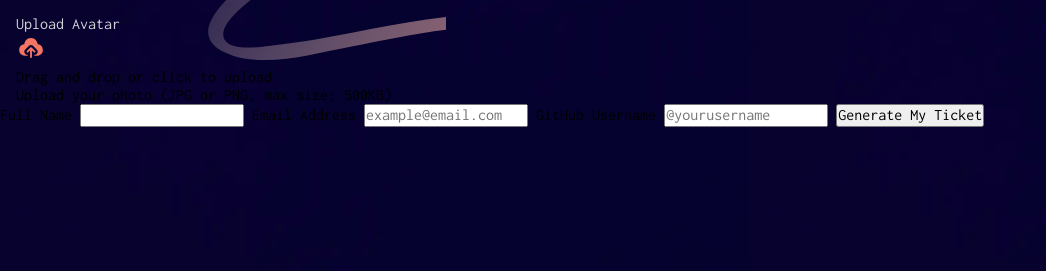
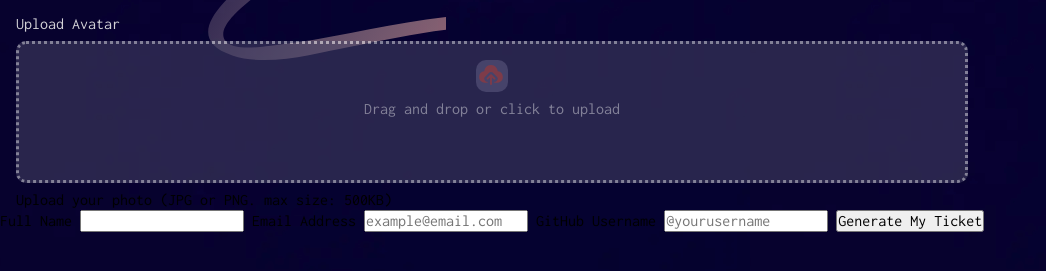
Before and after one commit to Miron-Silviu/conference-ticket-generator, a plain HTML site: page index.html in a window 1280 px wide. Shown: the part 147-418 px from the top of the page, without its empty margins (0-1046 px from the left). Drawn offline with Linux system fonts and the light colour scheme.

Commit message:
Style img container and drag and drop info.

```diff
--- a/css/style.css
+++ b/css/style.css
@@ -76,7 +76,7 @@ body {
   font-size: 1rem;
 }
 
-.drag_drop {
+.drag__drop {
   background-color: var(--neutral-700);
   opacity: 0.5;
   border: dotted;
@@ -84,4 +84,20 @@ body {
   border-color: var(--neutral-0);
   margin: 0.5rem 0rem;
   height: 17vh;
+  display: flex;
+  flex-direction: column;
 }
+.img__upload__container {
+  background-color: var(--neutral-500);
+  height: 2rem;
+  width: 2rem;
+  margin: 1rem 0 0 0;
+  align-self: center;
+  border-radius: 10px;
+}
+.drag__drop__info {
+  color: var(--neutral-0);
+  text-align: center;
+  vertical-align: bottom;
+  padding: 0.5rem 0 0.7rem 0;
+}
```
